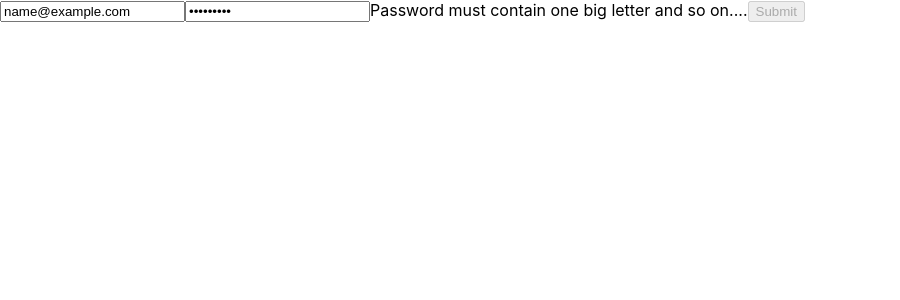
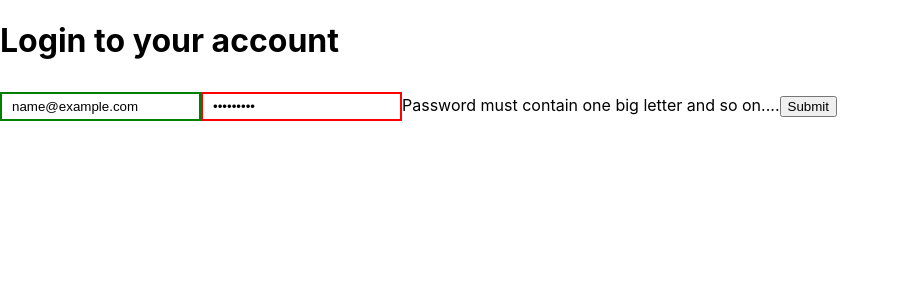
Before and after one commit to fccourses/fd-react-app, a React (Create React App) app: page / in a window 1280 px wide. Both pictures are taken after typing "name@example.com", "Sample123" into the empty fields and a click on the input "Submit". Shown: the top 300 px of the page, without its empty margins (0-900 px from the left). Built offline with nearby package versions, Linux system fonts and the light colour scheme.

Commit message:
Add home task example

```diff
--- a/src/App.js
+++ b/src/App.js
@@ -1,13 +1,16 @@
 import React, { Component } from 'react';
 import { BrowserRouter, Switch, Route, Link } from 'react-router-dom';
-import SignUpForm from './components/forms/SignUpForm';
+import SignIn from './pages/SignIn';
 
 class App extends Component {
   render () {
     return (
-      <>
-        <SignUpForm />
-      </>
+      <BrowserRouter>
+        <Switch>
+          <Route path='/' component={SignIn} />
+          {/* <Route path='/sign-up' component={} /> */}
+        </Switch>
+      </BrowserRouter>
     );
   }
 }
--- /dev/null
+++ b/src/components/forms/Input/Input.module.scss
@@ -0,0 +1,16 @@
+.container {
+
+}
+
+.input {
+  padding: 5px 10px;
+  margin: 10px 0;
+}
+
+.validInput {
+  border: 2px solid green;
+}
+
+.invalidInput {
+  border: 2px solid red;
+}
--- /dev/null
+++ b/src/components/forms/Input/index.jsx
@@ -0,0 +1,26 @@
+import React from 'react';
+import PropTypes from 'prop-types';
+import cx from 'classnames';
+import { Field, ErrorMessage } from 'formik';
+import styles from './Input.module.scss';
+
+const Input = props => {
+  console.log(props);
+  const { field, meta, form, ...rest } = props;
+
+  const classNames = cx(styles.input, {
+    [styles.validInput]: meta.touched && !meta.error,
+    [styles.invalidInput]: meta.touched && meta.error,
+  });
+
+  return (
+    <>
+      <label className={styles.container}>
+        <input {...field} type='text' className={classNames} {...rest} />
+        <ErrorMessage component='span' name={field.name} />
+      </label>
+    </>
+  );
+};
+
+export default Input;
--- a/src/components/forms/SignInForm/index.jsx
+++ b/src/components/forms/SignInForm/index.jsx
@@ -1,79 +1,43 @@
-import React, { Component } from 'react';
-import styles from './SignInForm.module.scss';
-import cx from 'classnames';
+import React from 'react';
+import { Formik, Form, Field, ErrorMessage } from 'formik';
+import PropTypes from 'prop-types';
+import { SIGN_IN_SCHEMA } from '../../../utils/validationSchemas';
+import Input from '../Input';
 
-const initialState = {
-  email: 'sdfdsfsdf',
-  password: 'defsdf',
+const SignInForm = props => {
+  const initialValues = {
+    email: '',
+    password: '',
+  };
+
+  return (
+    <Formik
+      initialValues={initialValues}
+      onSubmit={props.onSubmit}
+      validationSchema={SIGN_IN_SCHEMA}
+    >
+      {formProps => {
+        return (
+          <Form>
+
+            <Field name={'email'}>
+              {fieldProps => <Input {...fieldProps} placeholder="EMAIL"/>}
+            </Field>
+
+            <Field name={'password'}>
+              {fieldProps => <Input {...fieldProps} type="password" />}
+            </Field>
+
+            <Field type='submit' value='Submit' />
+          </Form>
+        );
+      }}
+    </Formik>
+  );
 };
 
-class SignInForm extends Component {
-  constructor (props) {
-    super(props);
-    this.state = { ...initialState };
-  }
-
-  handleChange = ({ target: { value, name } }) => {
-    if (value.includes(' ')) {
-      this.setState({
-        [`is${name}Valid`]: false,
-      });
-    } else {
-      this.setState({
-        [`is${name}Valid`]: true,
-      });
-    }
-    this.setState({
-      [name]: value,
-    });
-  };
-
-  handleSubmit = event => {
-    event.preventDefault();
-    this.setState({ ...initialState });
-  };
-
-  render () {
-    const { email, password, ispasswordValid, isemailValid } = this.state;
-
-    const emailClassNames = cx(styles.input, {
-      [styles.invalidInput]: !isemailValid,
-    });
-    return (
-      <form className={styles.container} onSubmit={this.handleSubmit}>
-        <input /* Управляемый компонент */
-          onChange={this.handleChange}
-          value={email}
-          className={emailClassNames}
-          placeholder='Email'
-          type='email'
-          name='email'
-        />
-
-        <input type='text' />
-
-        <input /* Управляемый компонент */
-          onChange={this.handleChange}
-          value={password}
-          className={styles.input}
-          placeholder='Password'
-          type='password'
-          name='password'
-        />
-        <input
-          className={styles.input}
-          type='submit' /* НЕуправляемый компонент */
-        />
-      </form>
-    );
-  }
-}
+SignInForm.propTypes = {
+  onSubmit: PropTypes.func.isRequired,
+};
 
 export default SignInForm;
-
-/* const myClassNames = styleObject => {
-  return Object.entries(styleObject)
-    .filter(([className, isAdd]) => isAdd)
-    .map(([className, isAdd]) => className)
-    .join(' ');
-}; */
--- a/src/components/forms/SignUpForm/index.jsx
+++ /dev/null
@@ -1,39 +0,0 @@
-import React from 'react';
-import { Formik, Form, Field, ErrorMessage } from 'formik';
-import { SIGN_IN_SCHEMA } from '../../../utils/validationSchemas';
-
-const SignInForm = props => {
-  const initialValues = {
-    email: '',
-    password: '',
-  };
-
-  const onSubmit = (values, formikBag) => {
-    console.log(values);
-    console.log(formikBag);
-  };
-
-  return (
-    <Formik
-      initialValues={initialValues}
-      onSubmit={onSubmit}
-      validationSchema={SIGN_IN_SCHEMA}
-    >
-      {formProps => {
-        return (
-          <Form>
-            <Field name='email' />
-            <ErrorMessage component='span' name='email' />
-
-            <Field type='password' name='password' />
-            <ErrorMessage component='span' name='password' className='test' />
-
-            <Field type='submit' value='Submit' disabled={!formProps.isValid} />
-          </Form>
-        );
-      }}
-    </Formik>
-  );
-};
-
-export default SignInForm;
--- /dev/null
+++ b/src/pages/SignIn/index.jsx
@@ -0,0 +1,16 @@
+import React from 'react';
+import SignInForm from '../../components/forms/SignInForm';
+
+const SignIn = props => {
+  const onSubmit = values => console.log(values);
+
+  return (
+    <div>
+      {/* <Header /> */}
+      <h1>Login to your account</h1>
+      <SignInForm onSubmit={onSubmit} />
+    </div>
+  );
+};
+
+export default SignIn;
```
Also changed, not shown: src/pages/SignUp/index.jsx (added, +8 -0 lines), src/pages/SignIn/SignIn.module.scss (added), src/pages/SignUp/SignUp.module.scss (added).
